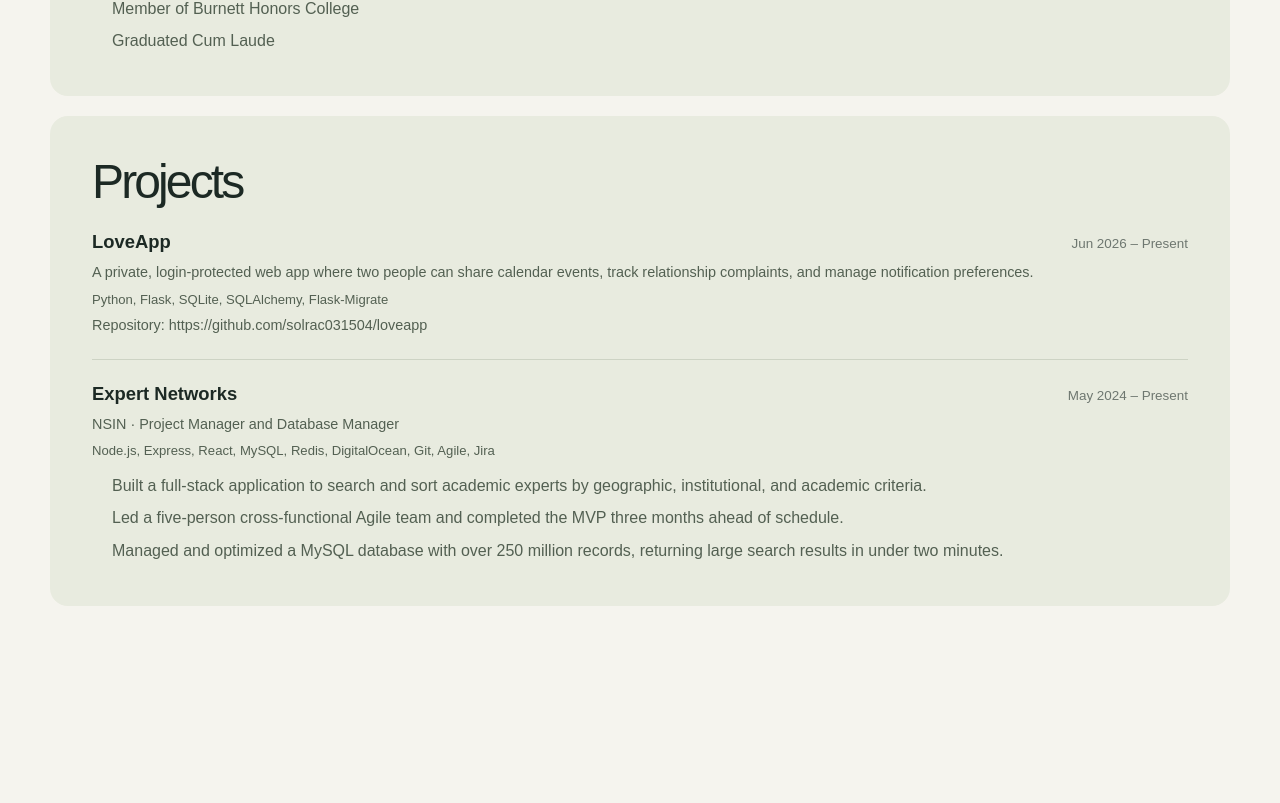
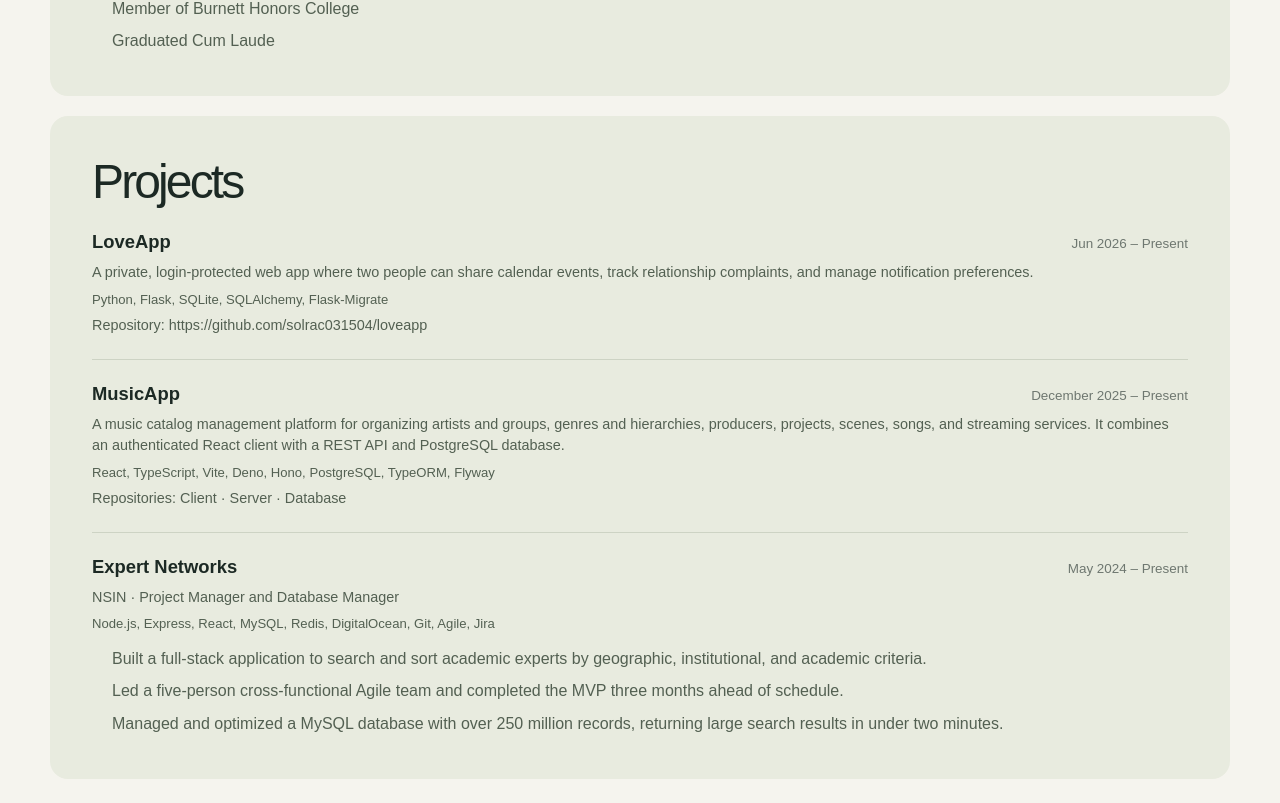
Before and after one commit to solrac031504/personal-website, a Next.js app in the folder personal-website/: page / in a window 1280 px wide. Shown: the part 1658-2461 px from the top of the page. Before the commit the page ends 2288 px from the top, so only its background shows below. Built offline with nearby package versions, Linux system fonts and the light colour scheme.

Commit message:
Added musicapp

```diff
--- a/personal-website/src/app/page.tsx
+++ b/personal-website/src/app/page.tsx
@@ -150,6 +150,24 @@ export default function Home() {
           </article>
           <article className="details-entry">
             <header className="details-entry-heading">
+              <h3>MusicApp</h3>
+              <span>December 2025 – Present</span>
+            </header>
+            <p className="details-entry-description">
+              A music catalog management platform for organizing artists and groups, genres and hierarchies, producers, projects, scenes, songs, and streaming services. It combines an authenticated React client with a REST API and PostgreSQL database.
+            </p>
+            <p className="details-tech">React, TypeScript, Vite, Deno, Hono, PostgreSQL, TypeORM, Flyway</p>
+            <p className="details-entry-meta">
+              Repositories:{" "}
+              <a href="https://github.com/solrac031504/musicapp-client">Client</a>
+              {" · "}
+              <a href="https://github.com/solrac031504/musicapp-server">Server</a>
+              {" · "}
+              <a href="https://github.com/solrac031504/musicapp-db">Database</a>
+            </p>
+          </article>
+          <article className="details-entry">
+            <header className="details-entry-heading">
               <h3>Expert Networks</h3>
               <span>May 2024 – Present</span>
             </header>
```
